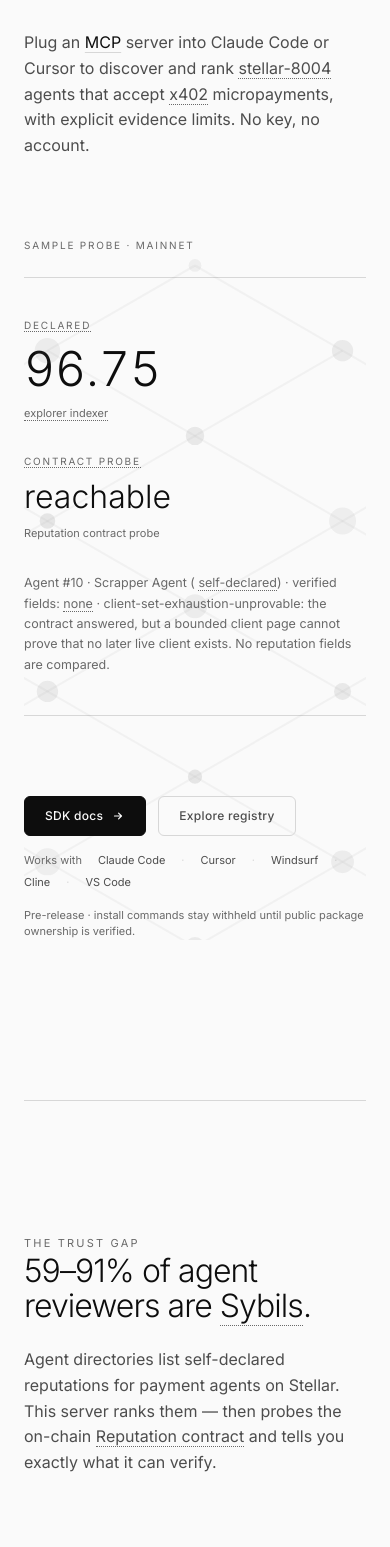
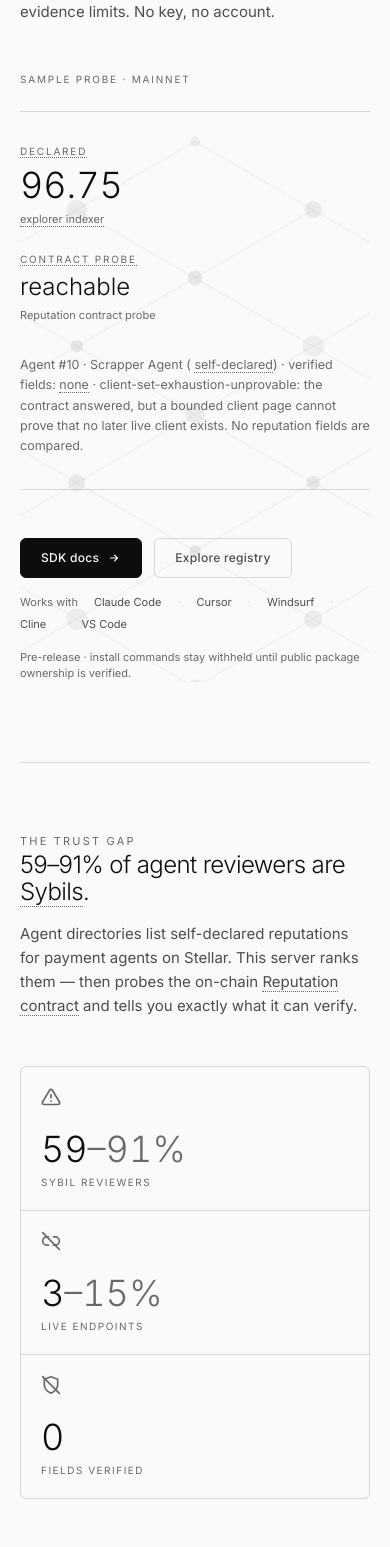
Before and after one commit to berkingurcan/stellar-agent-search, a SvelteKit app in the folder web/: page / in a window 390 px wide. Shown: the part 361-1908 px from the top of the page. Built offline with nearby package versions, Linux system fonts and the light colour scheme.

Commit message:
fix: mobile responsive — smaller type, tighter spacing, reduced padding

```diff
--- a/web/src/lib/components/AgentRank.svelte
+++ b/web/src/lib/components/AgentRank.svelte
@@ -33,27 +33,27 @@
 	{#each agents as agent, i (agent.id)}
 		<div
 			use:reveal={i * 100}
-			class="rounded-md border border-border bg-surface-raised p-5"
+			class="rounded-md border border-border bg-surface-raised p-4 sm:p-5"
 		>
-			<div class="flex items-center justify-between gap-4">
-				<div class="flex items-center gap-3 min-w-0">
-					<span class="text-[1.75rem] leading-none font-light tabular-nums text-text-dim">
+			<div class="flex items-center justify-between gap-3">
+				<div class="flex items-center gap-2.5 min-w-0 sm:gap-3">
+					<span class="text-[1.5rem] leading-none font-light tabular-nums text-text-dim sm:text-[1.75rem]">
 						{agent.rank}
 					</span>
 					<div class="min-w-0">
-						<p class="text-[14px] font-medium text-text truncate">{agent.name}</p>
-						<p class="text-[11px] text-text-dim">#{agent.id} · self-declared</p>
+						<p class="text-[13px] font-medium text-text truncate sm:text-[14px]">{agent.name}</p>
+						<p class="text-[10px] text-text-dim sm:text-[11px]">#{agent.id} · self-declared</p>
 					</div>
 				</div>
-				<div class="flex items-center gap-3 shrink-0">
+				<div class="flex items-center gap-2 shrink-0 sm:gap-3">
 					{#if agent.x402}
-						<span class="rounded border border-border-subtle px-2 py-0.5 text-[10px] font-medium text-text-muted">
+						<span class="rounded border border-border-subtle px-1.5 py-0.5 text-[9px] font-medium text-text-muted sm:px-2 sm:text-[10px]">
 							x402
 						</span>
 					{/if}
-					<span class="text-[1.5rem] leading-none font-light tabular-nums text-text">
+					<span class="text-[1.25rem] leading-none font-light tabular-nums text-text sm:text-[1.5rem]">
 						{agent.score}
-						<span class="text-[1rem] text-text-dim">/100</span>
+						<span class="text-[0.85rem] text-text-dim sm:text-[1rem]">/100</span>
 					</span>
 				</div>
 			</div>
--- a/web/src/lib/components/HealthCheck.svelte
+++ b/web/src/lib/components/HealthCheck.svelte
@@ -24,7 +24,7 @@
 		use:reveal
 	>
 		{#each checks as check (check.label)}
-			<div class="bg-surface p-4 space-y-2">
+			<div class="bg-surface p-3 space-y-1.5 sm:p-4 sm:space-y-2">
 				<div class="flex items-center gap-2">
 					<svg
 						class="h-3.5 w-3.5 text-positive"
--- a/web/src/lib/components/VerdictCard.svelte
+++ b/web/src/lib/components/VerdictCard.svelte
@@ -2,9 +2,9 @@
 	import { SAMPLE } from '$lib/transcripts.js';
 </script>
 
-<figure class="m-0 border-y border-border py-10">
-	<div class="grid grid-cols-1 gap-8 sm:grid-cols-[1fr_1px_1fr] sm:gap-10">
-		<div class="space-y-3">
+<figure class="m-0 border-y border-border py-8 sm:py-10">
+	<div class="grid grid-cols-1 gap-6 sm:grid-cols-[1fr_1px_1fr] sm:gap-10">
+		<div class="space-y-2 sm:space-y-3">
 			<p class="text-[10px] tracking-[0.18em] text-text-dim uppercase">
 				<span
 					class="tip"
@@ -14,7 +14,7 @@
 					aria-label="Declared — the reputation figure from the Explorer; self-declared, not checked.">Declared</span
 				>
 			</p>
-			<p class="text-[3rem] leading-none font-light tabular-nums text-text sm:text-[3.5rem]">
+			<p class="text-[2.25rem] leading-none font-light tabular-nums text-text sm:text-[3.5rem]">
 				{SAMPLE.declared}
 			</p>
 			<p class="text-[11px] text-text-dim">
@@ -30,7 +30,7 @@
 
 		<div class="hidden bg-border sm:block"></div>
 
-		<div class="space-y-3">
+		<div class="space-y-2 sm:space-y-3">
 			<p class="text-[10px] tracking-[0.18em] text-text-dim uppercase">
 				<span
 					class="tip"
@@ -40,7 +40,7 @@
 					aria-label="Contract probe — a bounded read of the Reputation contract; 'reachable' means it answered.">Contract probe</span
 				>
 			</p>
-			<p class="text-[2rem] leading-none font-light text-text sm:text-[2.4rem]">{SAMPLE.onchain}</p>
+			<p class="text-[1.5rem] leading-none font-light text-text sm:text-[2.4rem]">{SAMPLE.onchain}</p>
 			<p class="text-[11px] text-text-dim">{SAMPLE.onchainSource}</p>
 		</div>
 	</div>
--- a/web/src/routes/+layout.svelte
+++ b/web/src/routes/+layout.svelte
@@ -59,7 +59,7 @@
 		</nav>
 	</header>
 
-	<main class="relative z-10 mx-auto w-full max-w-4xl flex-1 px-6 pt-28 pb-32">
+	<main class="relative z-10 mx-auto w-full max-w-4xl flex-1 px-5 pt-20 pb-20 sm:px-6 sm:pt-28 sm:pb-32">
 		{@render children()}
 	</main>
 
--- a/web/src/routes/+page.svelte
+++ b/web/src/routes/+page.svelte
@@ -29,9 +29,9 @@
 
 <div>
 	<!-- ── Hero ─────────────────────────────────────────────────────── -->
-	<section class="relative space-y-20 pt-8 sm:space-y-24">
+	<section class="relative space-y-12 pt-4 sm:space-y-24 sm:pt-8">
 		<AgentNetwork />
-		<div class="reveal space-y-10">
+		<div class="reveal space-y-6 sm:space-y-10">
 			<div class="flex items-center gap-2.5 text-text-dim">
 				<svg
 					class="h-3.5 w-3.5"
@@ -67,12 +67,12 @@
 			</div>
 
 			<h1
-				class="max-w-3xl text-[3rem] leading-[1.02] font-light tracking-[-0.04em] text-text sm:text-[4.75rem]"
+				class="max-w-3xl text-[2.25rem] leading-[1.05] font-light tracking-[-0.035em] text-text sm:text-[4.75rem] sm:leading-[1.02] sm:tracking-[-0.04em]"
 			>
 				Find the right<br />payment agent.
 			</h1>
 
-			<p class="max-w-lg text-[16px] leading-[1.6] text-text-muted">
+			<p class="max-w-lg text-[15px] leading-[1.6] text-text-muted sm:text-[16px]">
 				Plug an
 				<a
 					href={MCP_SPEC}
@@ -150,13 +150,13 @@
 	</section>
 
 	<!-- ── Evidence ─────────────────────────────────────────────────── -->
-	<section id="why" class="mt-40 scroll-mt-24 border-t border-border pt-32 space-y-20">
-		<div class="space-y-6" use:reveal>
+	<section id="why" class="mt-20 scroll-mt-24 border-t border-border pt-16 space-y-12 sm:mt-40 sm:pt-32 sm:space-y-20">
+		<div class="space-y-4 sm:space-y-6" use:reveal>
 			<span class="text-[11px] tracking-[0.2em] text-text-dim uppercase">
 				The trust gap
 			</span>
 			<h2
-				class="max-w-2xl text-[2rem] leading-[1.1] font-light tracking-[-0.03em] text-text sm:text-[2.75rem]"
+				class="max-w-2xl text-[1.5rem] leading-[1.15] font-light tracking-[-0.025em] text-text sm:text-[2.75rem] sm:leading-[1.1] sm:tracking-[-0.03em]"
 			>
 				59–91% of agent reviewers are
 				<span
@@ -167,7 +167,7 @@
 					aria-label="Sybils — reviewers that aren't distinct humans; one operator creating fake identities.">Sybils</span
 				>.
 			</h2>
-			<p class="max-w-xl text-[16px] leading-[1.6] text-text-muted">
+			<p class="max-w-xl text-[15px] leading-[1.6] text-text-muted sm:text-[16px]">
 				Agent directories list self-declared reputations for payment agents on Stellar. This server
 				ranks them — then probes the on-chain
 				<span
@@ -182,10 +182,10 @@
 		</div>
 
 		<div
-			class="grid gap-px overflow-hidden rounded-md border border-border bg-border sm:grid-cols-3"
+			class="grid grid-cols-1 gap-px overflow-hidden rounded-md border border-border bg-border sm:grid-cols-3"
 			use:reveal
 		>
-			<div class="bg-surface p-8 space-y-8">
+			<div class="bg-surface p-5 space-y-6 sm:p-8 sm:space-y-8">
 				<svg
 					class="h-5 w-5 text-text-dim"
 					fill="none"
@@ -200,8 +200,8 @@
 					<line x1="12" y1="9" x2="12" y2="13" />
 					<line x1="12" y1="17" x2="12.01" y2="17" />
 				</svg>
-				<div class="space-y-3">
-					<p class="text-[3rem] leading-none font-light tabular-nums text-text">
+				<div class="space-y-2 sm:space-y-3">
+					<p class="text-[2.25rem] leading-none font-light tabular-nums text-text sm:text-[3rem]">
 						59<span class="text-text-dim">–91%</span>
 					</p>
 					<p class="text-[10px] tracking-[0.15em] text-text-dim uppercase">
@@ -210,7 +210,7 @@
 				</div>
 			</div>
 
-			<div class="bg-surface p-8 space-y-8">
+			<div class="bg-surface p-5 space-y-6 sm:p-8 sm:space-y-8">
 				<svg
 					class="h-5 w-5 text-text-dim"
 					fill="none"
@@ -225,8 +225,8 @@
 					<path d="M15 7h2a5 5 0 0 1 0 10h-2" />
 					<line x1="2" y1="2" x2="22" y2="22" />
 				</svg>
-				<div class="space-y-3">
-					<p class="text-[3rem] leading-none font-light tabular-nums text-text">
+				<div class="space-y-2 sm:space-y-3">
+					<p class="text-[2.25rem] leading-none font-light tabular-nums text-text sm:text-[3rem]">
 						3<span class="text-text-dim">–15%</span>
 					</p>
 					<p class="text-[10px] tracking-[0.15em] text-text-dim uppercase">
@@ -235,7 +235,7 @@
 				</div>
 			</div>
 
-			<div class="bg-surface p-8 space-y-8">
+			<div class="bg-surface p-5 space-y-6 sm:p-8 sm:space-y-8">
 				<svg
 					class="h-5 w-5 text-text-dim"
 					fill="none"
@@ -249,8 +249,8 @@
 					<path d="M12 22s8-4 8-10V5l-8-3-8 3v7c0 6 8 10 8 10z" />
 					<line x1="2" y1="2" x2="22" y2="22" />
 				</svg>
-				<div class="space-y-3">
-					<p class="text-[3rem] leading-none font-light tabular-nums text-text">0</p>
+				<div class="space-y-2 sm:space-y-3">
+					<p class="text-[2.25rem] leading-none font-light tabular-nums text-text sm:text-[3rem]">0</p>
 					<p class="text-[10px] tracking-[0.15em] text-text-dim uppercase">
 						Fields verified
 					</p>
@@ -323,14 +323,14 @@
 	<section
 		id="guarantees"
 		use:reveal
-		class="mt-40 scroll-mt-24 border-t border-border pt-32 space-y-16"
+		class="mt-20 scroll-mt-24 border-t border-border pt-16 space-y-10 sm:mt-40 sm:pt-32 sm:space-y-16"
 	>
-		<div class="space-y-6">
+		<div class="space-y-4 sm:space-y-6">
 			<span class="text-[11px] tracking-[0.2em] text-text-dim uppercase">
 				Guarantees
 			</span>
 			<h2
-				class="max-w-2xl text-[2rem] leading-[1.1] font-light tracking-[-0.03em] text-text sm:text-[2.75rem]"
+				class="max-w-2xl text-[1.5rem] leading-[1.15] font-light tracking-[-0.025em] text-text sm:text-[2.75rem] sm:leading-[1.1] sm:tracking-[-0.03em]"
 			>
 				Read-only.
 				<span
@@ -347,7 +347,7 @@
 			<div
 				class="grid gap-px overflow-hidden rounded-md border border-border bg-border sm:grid-cols-2"
 			>
-				<div class="bg-surface p-8">
+				<div class="bg-surface p-5 sm:p-8">
 					<svg
 						class="h-5 w-5 text-text-muted"
 						fill="none"
@@ -381,7 +381,7 @@
 					</details>
 				</div>
 
-				<div class="bg-surface p-8">
+				<div class="bg-surface p-5 sm:p-8">
 					<svg
 						class="h-5 w-5 text-text-muted"
 						fill="none"
@@ -407,7 +407,7 @@
 					</details>
 				</div>
 
-				<div class="bg-surface p-8">
+				<div class="bg-surface p-5 sm:p-8">
 					<svg
 						class="h-5 w-5 text-text-muted"
 						fill="none"
@@ -435,7 +435,7 @@
 					</details>
 				</div>
 
-				<div class="bg-surface p-8">
+				<div class="bg-surface p-5 sm:p-8">
 					<svg
 						class="h-5 w-5 text-text-muted"
 						fill="none"
@@ -488,18 +488,18 @@
 	<section
 		id={PACKAGE_PUBLISHED ? 'install' : 'release-status'}
 		use:reveal
-		class="mt-40 scroll-mt-24 border-t border-border pt-32 space-y-16"
+		class="mt-20 scroll-mt-24 border-t border-border pt-16 space-y-10 sm:mt-40 sm:pt-32 sm:space-y-16"
 	>
-		<div class="space-y-6">
+		<div class="space-y-4 sm:space-y-6">
 			<span class="text-[11px] tracking-[0.2em] text-text-dim uppercase">
 				{PACKAGE_PUBLISHED ? 'Quick start' : 'Release status'}
 			</span>
 			<h2
-				class="max-w-2xl text-[2rem] leading-[1.1] font-light tracking-[-0.03em] text-text sm:text-[2.75rem]"
+				class="max-w-2xl text-[1.5rem] leading-[1.15] font-light tracking-[-0.025em] text-text sm:text-[2.75rem] sm:leading-[1.1] sm:tracking-[-0.03em]"
 			>
 				{PACKAGE_PUBLISHED ? 'One command. Any MCP client.' : 'Source first. Install after ownership.'}
 			</h2>
-			<p class="max-w-xl text-[16px] leading-[1.6] text-text-muted">
+			<p class="max-w-xl text-[15px] leading-[1.6] text-text-muted sm:text-[16px]">
 				{#if PACKAGE_PUBLISHED}
 					Speaks
 					<a
@@ -542,14 +542,14 @@
 	</section>
 
 	<!-- ── Closing ─────────────────────────────────────────────────── -->
-	<section use:reveal class="mt-48 border-t border-border pt-40 pb-32">
-		<div class="space-y-12">
+	<section use:reveal class="mt-24 border-t border-border pt-16 pb-16 sm:mt-48 sm:pt-40 sm:pb-32">
+		<div class="space-y-8 sm:space-y-12">
 			<h2
-				class="max-w-2xl text-[3rem] leading-[1.02] font-light tracking-[-0.04em] text-text sm:text-[4.5rem]"
+				class="max-w-2xl text-[2rem] leading-[1.05] font-light tracking-[-0.03em] text-text sm:text-[4.5rem] sm:leading-[1.02] sm:tracking-[-0.04em]"
 			>
 				Find the right agent.
 			</h2>
-			<p class="max-w-md text-[16px] leading-[1.6] text-text-muted">
+			<p class="max-w-md text-[15px] leading-[1.6] text-text-muted sm:text-[16px]">
 				{#if PACKAGE_PUBLISHED}
 					MCP for discovery. Canonical SDK for writes.
 				{:else}
```
